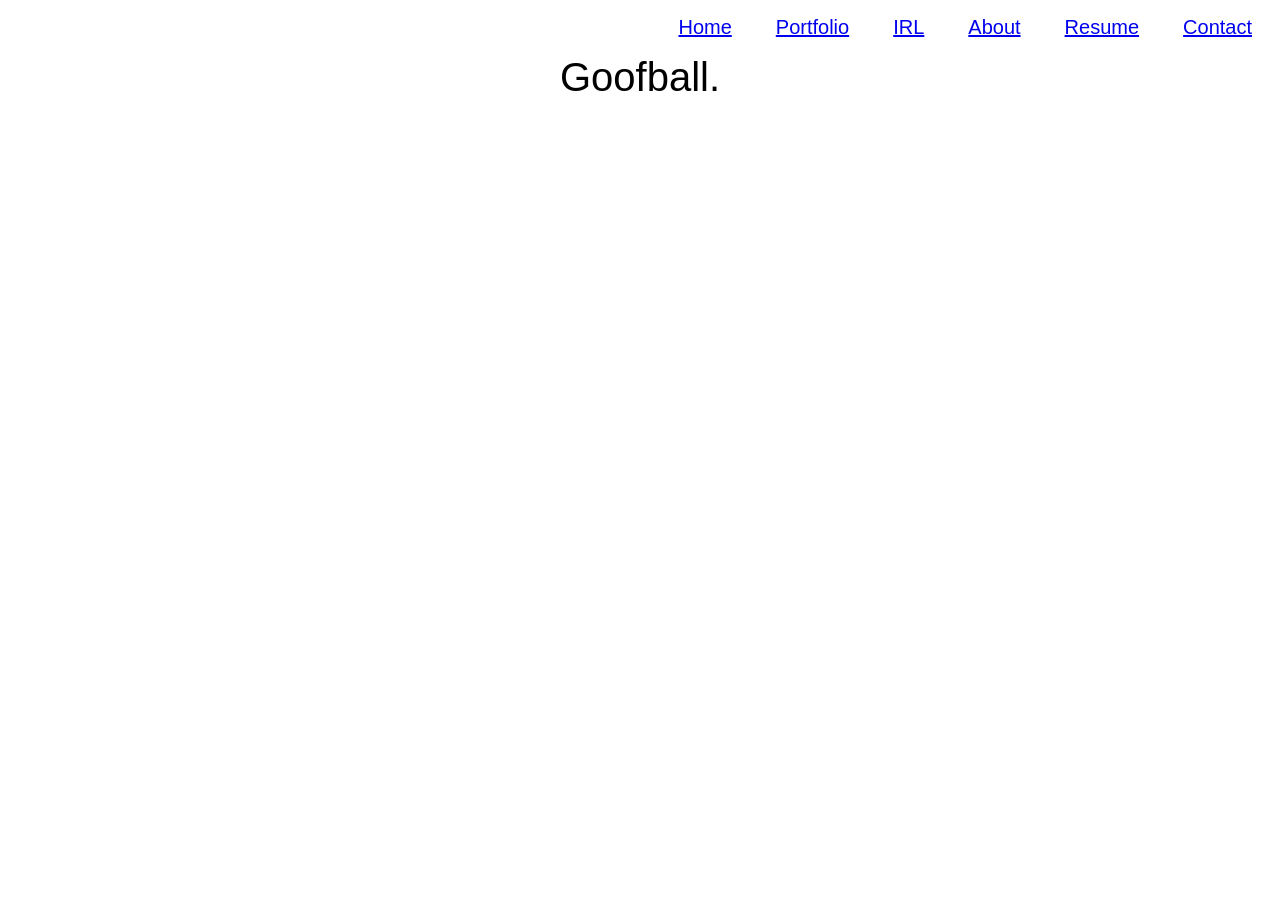
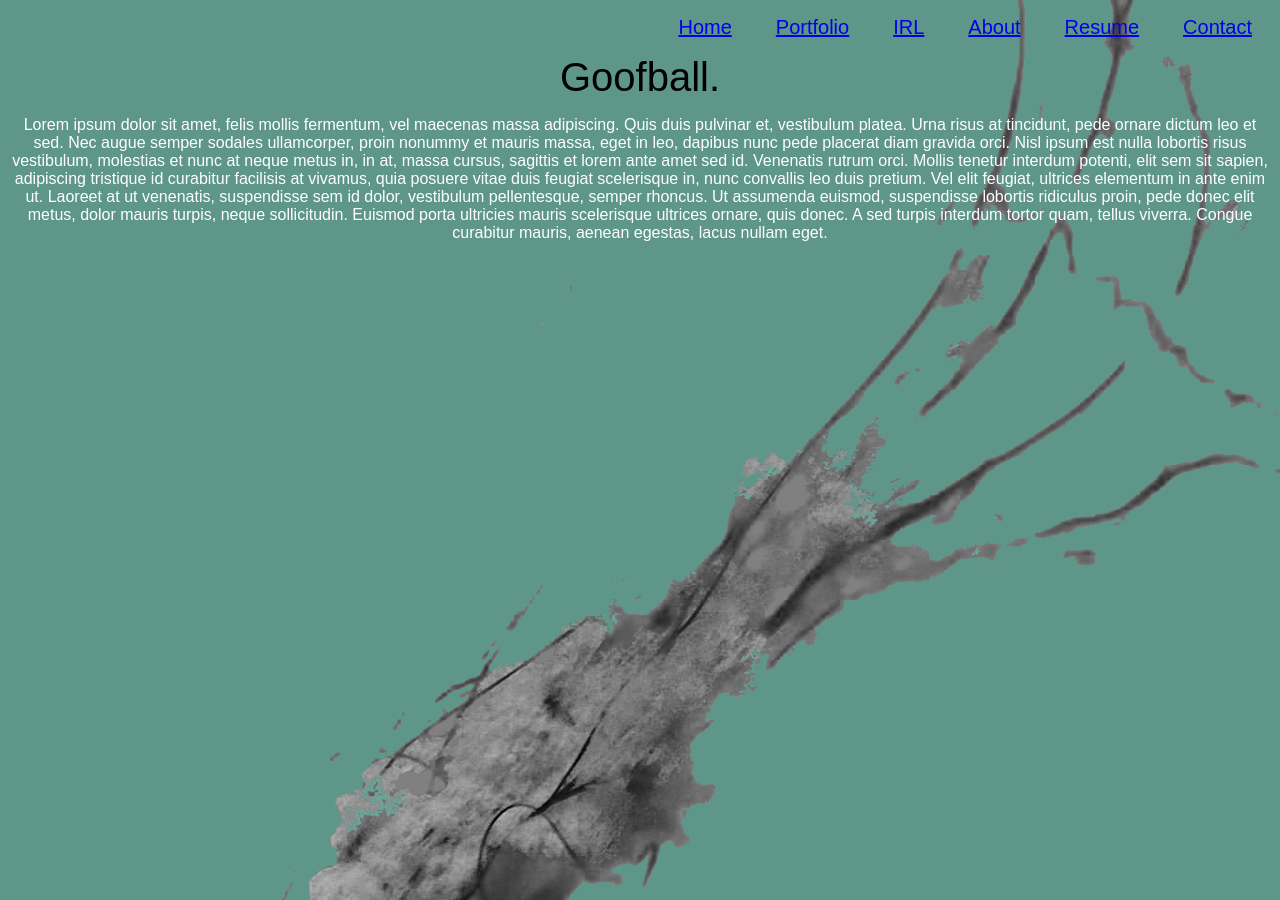
Before and after one commit to ZachAgostine/ZachAgostine.github.io, a Jekyll site: the page index.html, which Jekyll copies as it is, in a window 1280 px wide. Built offline with Jekyll 4.4.1, drawn with Linux system fonts in a browser that asks for light colours.

Commit message:
Update main.css

```diff
--- a/css/main.css
+++ b/css/main.css
@@ -29,6 +29,7 @@ p {
 }
 
 body {
+	background-image: url("/GreenJelly1920.jpg");
 }
 
 ul {
```
